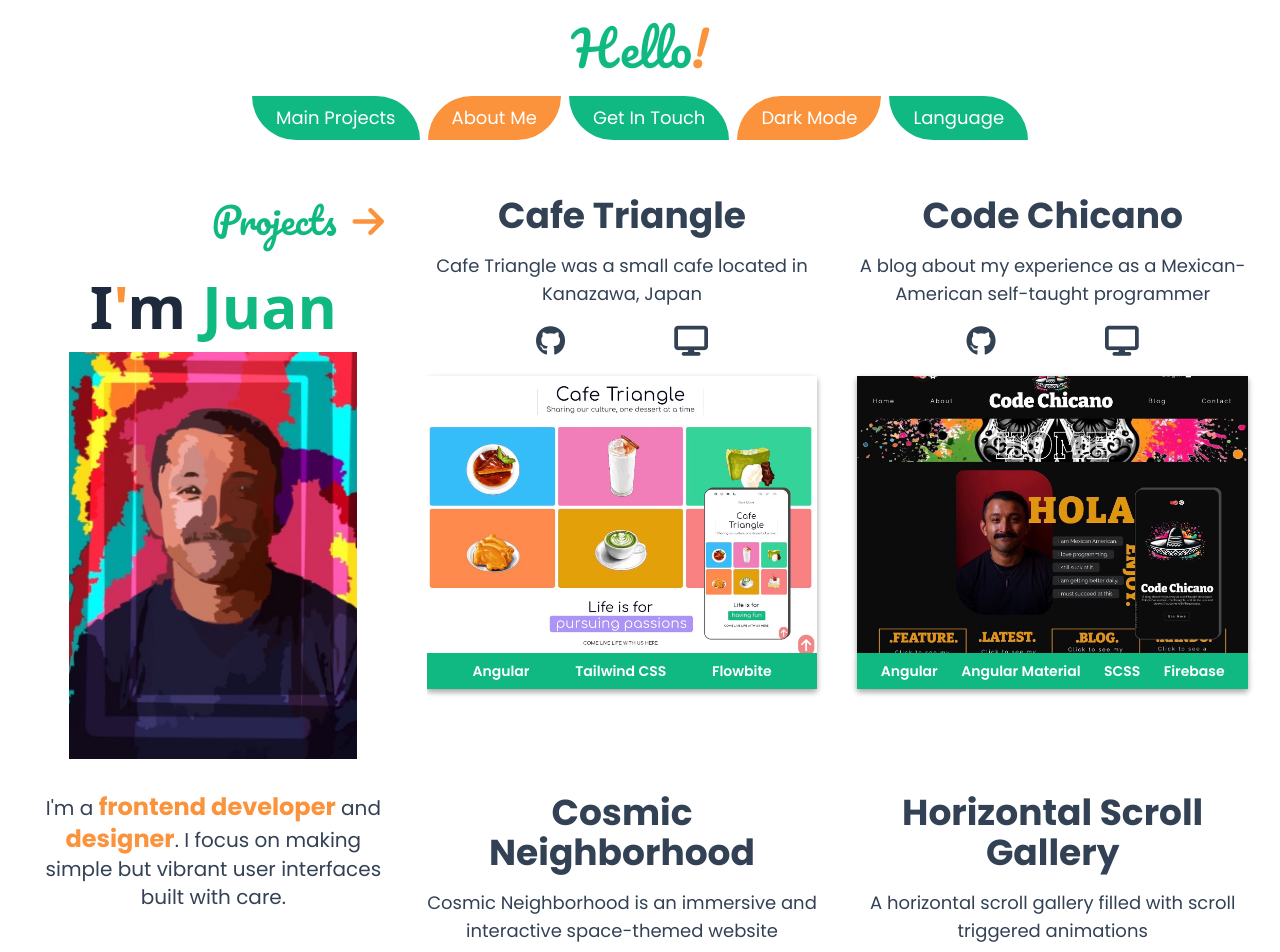
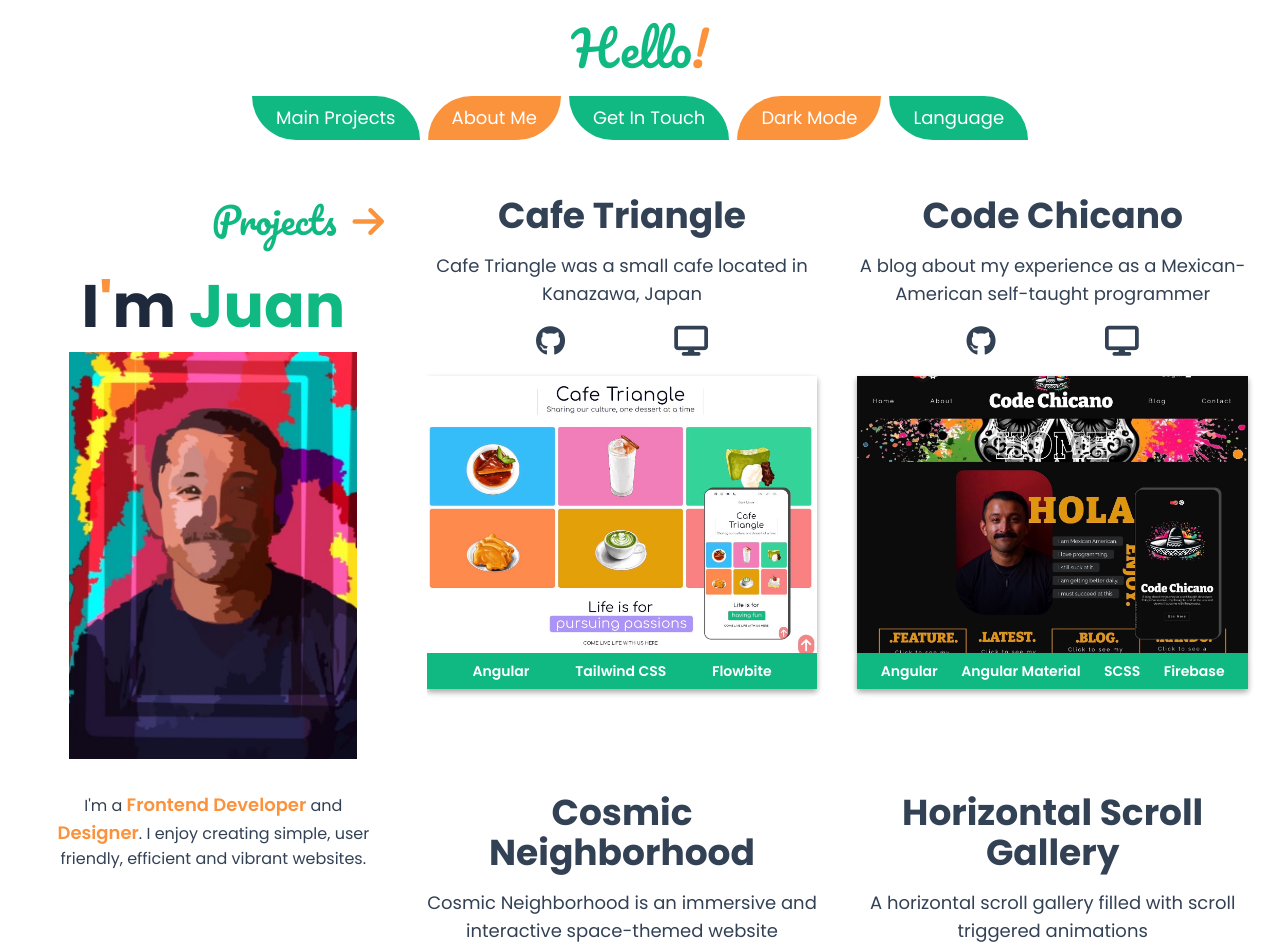
Before and after one commit to dev-jLagunas/my-portfolio, a Vue app: page / in a window 1280 px wide. Shown: the top 952 px of the page. Built offline with nearby package versions, Linux system fonts and the light colour scheme.

Commit message:
refactor(HeroComponent): simplify tailwind utility classes by using @apply directive

```diff
--- a/src/assets/main.scss
+++ b/src/assets/main.scss
@@ -32,3 +32,7 @@
 .nav-link-emerald {
   @apply bg-emerald-500 text-white py-2 px-6 rounded-tr-full rounded-bl-full;
 }
+
+.pacifico-title {
+  @apply text-emerald-500 font-pacifico;
+}
--- a/src/components/HeaderComponent.vue
+++ b/src/components/HeaderComponent.vue
@@ -2,7 +2,7 @@
 
 <template>
   <header class="text-center">
-    <p class="font-pacifico text-emerald-500 text-5xl">
+    <p class="pacifico-title text-5xl">
       Hello<span class="text-orange-400">!</span>
     </p>
   </header>
--- a/src/components/HeroComponent.vue
+++ b/src/components/HeroComponent.vue
@@ -1,11 +1,11 @@
 <script setup>
-import digitalPortrait from "../assets/home/digital-portrait.png";
+import digitalPortrait from "@/assets/home/digital-portrait.png";
 </script>
 
 <template>
-  <section class="relative md:w-4/5 md:mx-auto lg:mt-8">
+  <section class="relative md:w-4/5 md:mx-auto lg:mt-8 font-poppins">
     <h3
-      class="hidden text-emerald-500 w-max py-1 ml-auto mt-4 text-2xl font-pacifico lg:block mb-8 xl:text-4xl"
+      class="hidden pacifico-title w-max py-1 ml-auto mt-4 text-3xl lg:block mb-8 xl:text-4xl"
     >
       Projects<span
         ><i class="fa-solid fa-arrow-right text-orange-400 pl-4"></i>
@@ -25,26 +25,27 @@
         alt="digital portrait of myself"
         class="w-60 mx-auto my-4 sm:w-72 lg:w-52 xl:w-72"
       />
-      <p
-        class="text-slate-700 text-center px-6 dark:text-slate-300 sm:text-xl lg:w-full lg:px-0 2xl:w-2/3 font-poppins lg:text-center"
+      <figcaption
+        class="text-slate-700 text-center px-4 dark:text-slate-200 md:text-xl md:px-0 lg:text-base"
       >
         I'm a
-        <span class="text-orange-400 font-bold text-xl sm:text-2xl"
-          >frontend developer</span
+        <span
+          class="text-orange-400 font-semibold text-lg md:text-2xl lg:text-lg"
+          >Frontend Developer</span
         >
         and
-        <span class="text-orange-400 font-bold text-xl sm:text-2xl"
-          >designer</span
-        >. I focus on making simple but vibrant user interfaces built with care.
-      </p>
+        <span
+          class="text-orange-400 font-semibold text-lg md:text-2xl lg:text-lg"
+          >Designer</span
+        >. I enjoy creating simple, user friendly, efficient and vibrant
+        websites.
+      </figcaption>
     </figure>
     <h3
-      class="text-center text-emerald-500 w-max px-4 py-1 mx-auto my-16 text-4xl font-pacifico lg:hidden"
+      class="text-center pacifico-title w-max px-4 py-1 mx-auto my-16 text-4xl lg:hidden"
     >
       Projects<span
-        ><i
-          class="fa-solid fa-arrow-turn-down text-orange-400 pl-4 lg:hidden"
-        ></i>
+        ><i class="fa-solid fa-arrow-turn-down text-orange-400 pl-4"></i>
       </span>
     </h3>
   </section>
```
